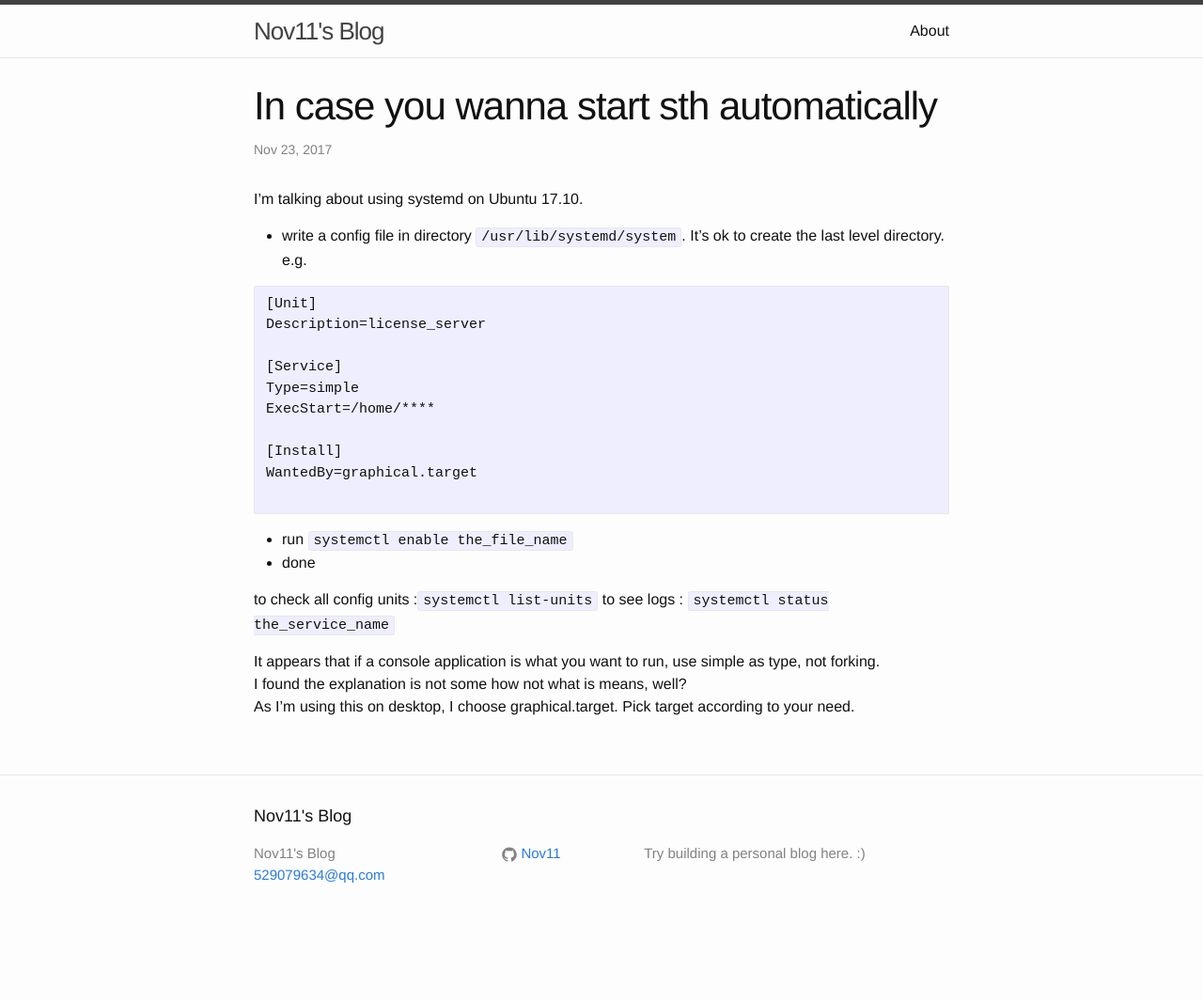
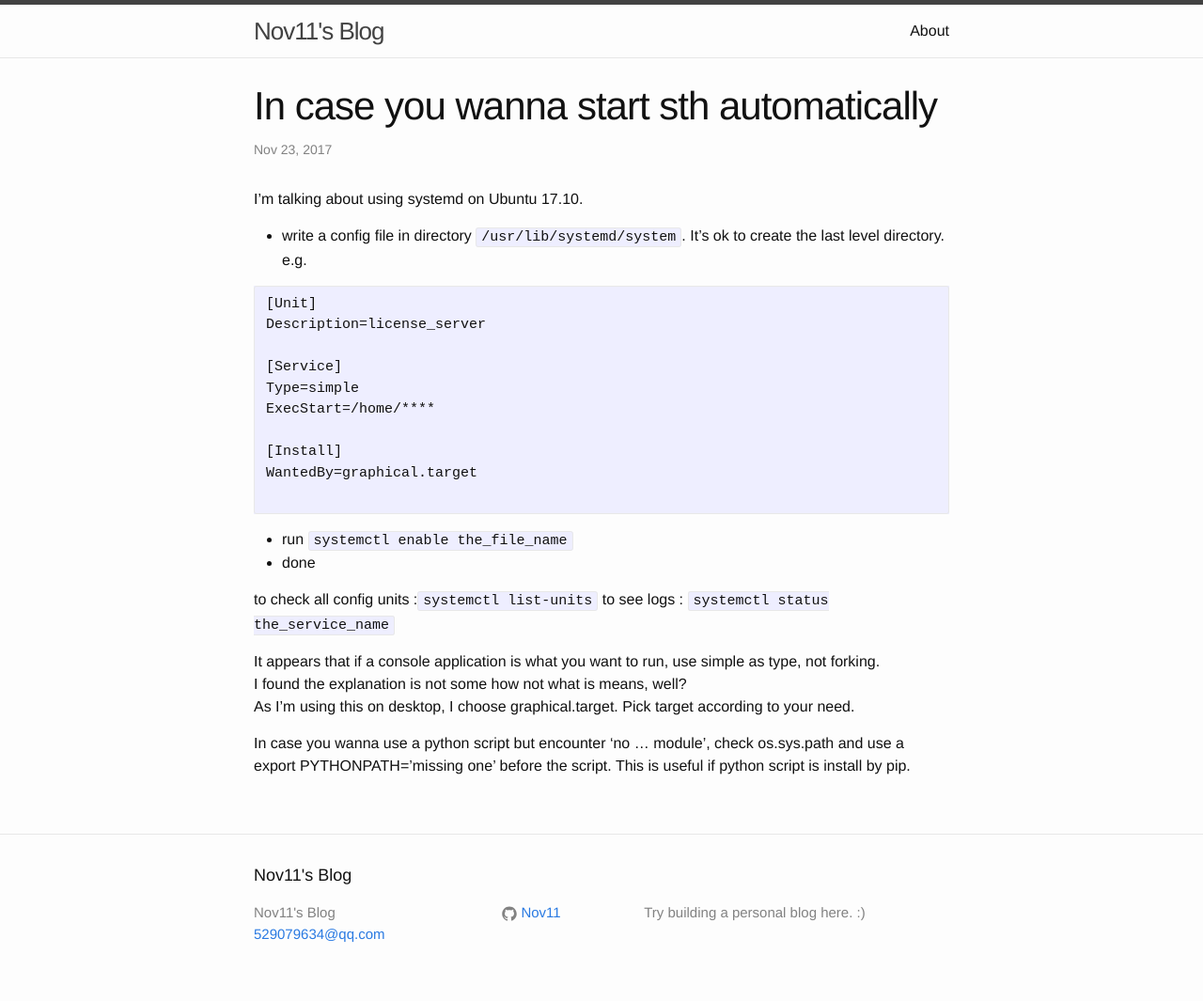
Before and after one commit to Nov11/Nov11.github.io, a Jekyll site: the page built from _posts/2017-11-23-incaseyouwannastartsthautomatically.markdown, in a window 1280 px wide. Shown: the whole page at 94% size. Built offline with Jekyll 4.4.1, drawn with Linux system fonts in a browser that asks for light colours; before the commit the page ends 1002 px from its top, so only the background shows below that.

Commit message:
add hint on using python script

```diff
--- a/_posts/2017-11-23-incaseyouwannastartsthautomatically.markdown
+++ b/_posts/2017-11-23-incaseyouwannastartsthautomatically.markdown
@@ -31,3 +31,5 @@
 It appears that if a console application is what you want to run, use simple as type, not forking.
 I found the explanation is not some how not what is means, well?
 As I'm using this on desktop, I choose graphical.target. Pick target according to your need.
+
+In case you wanna use a python script but encounter 'no ... module', check os.sys.path and use a export PYTHONPATH='missing one' before the script. This is useful if python script is install by pip.
```
